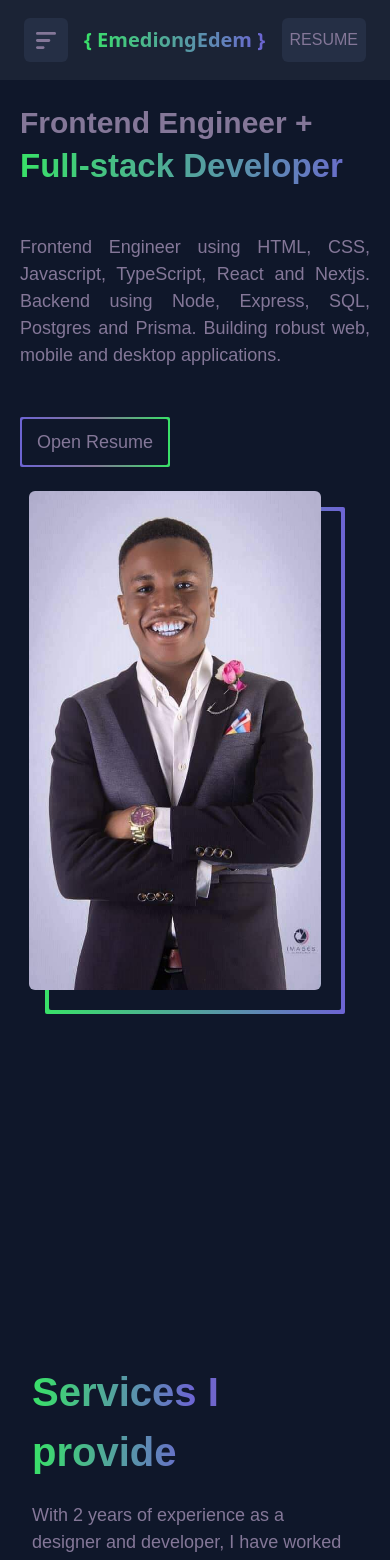
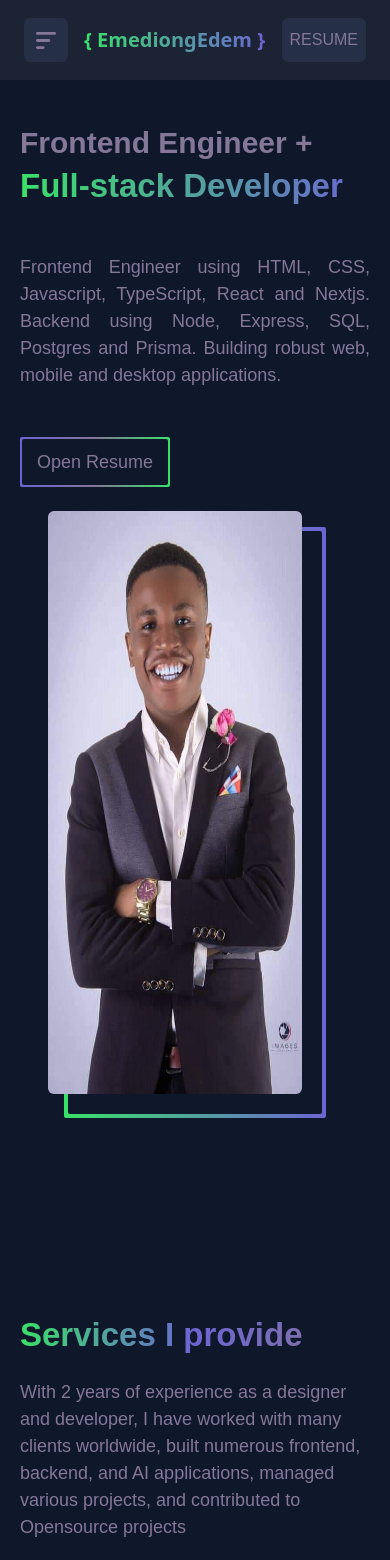
Before and after one commit to edememediong1/litefolio, a React (Vite) app: page / in a window 390 px wide. Shown: the top 1560 px of the page. Built offline with nearby package versions, Linux system fonts and the light colour scheme; a web font is replaced by a local one.

Commit message:
applying responsive style to the service #!

```diff
--- a/src/index.css
+++ b/src/index.css
@@ -205,13 +205,13 @@
         .home-article{
             display: flex;
             flex-direction: column;
-            @apply gap-10 h-[140vh] justify-start pt-5 pl-2 pr-2 items-center;
+            @apply gap-10 h-[140vh] justify-start pt-10 pl-2 pr-2 items-center;
 
         }
 
         .home-img-cont{
-           height: 60vh;
-           width: 80%;
+           height: 70vh;
+           width: 70%;
            justify-self: start;
            margin-bottom: 0px;
         }
@@ -223,6 +223,14 @@
         .home-full {
             font-size: 33px;
         }
+
+        .service-cont{
+            @apply w-full pl-5 pr-5 pt-12;
+        }
+
+        .service-head{
+            font-size: 33px;
+        }
     }
 
 }
```
